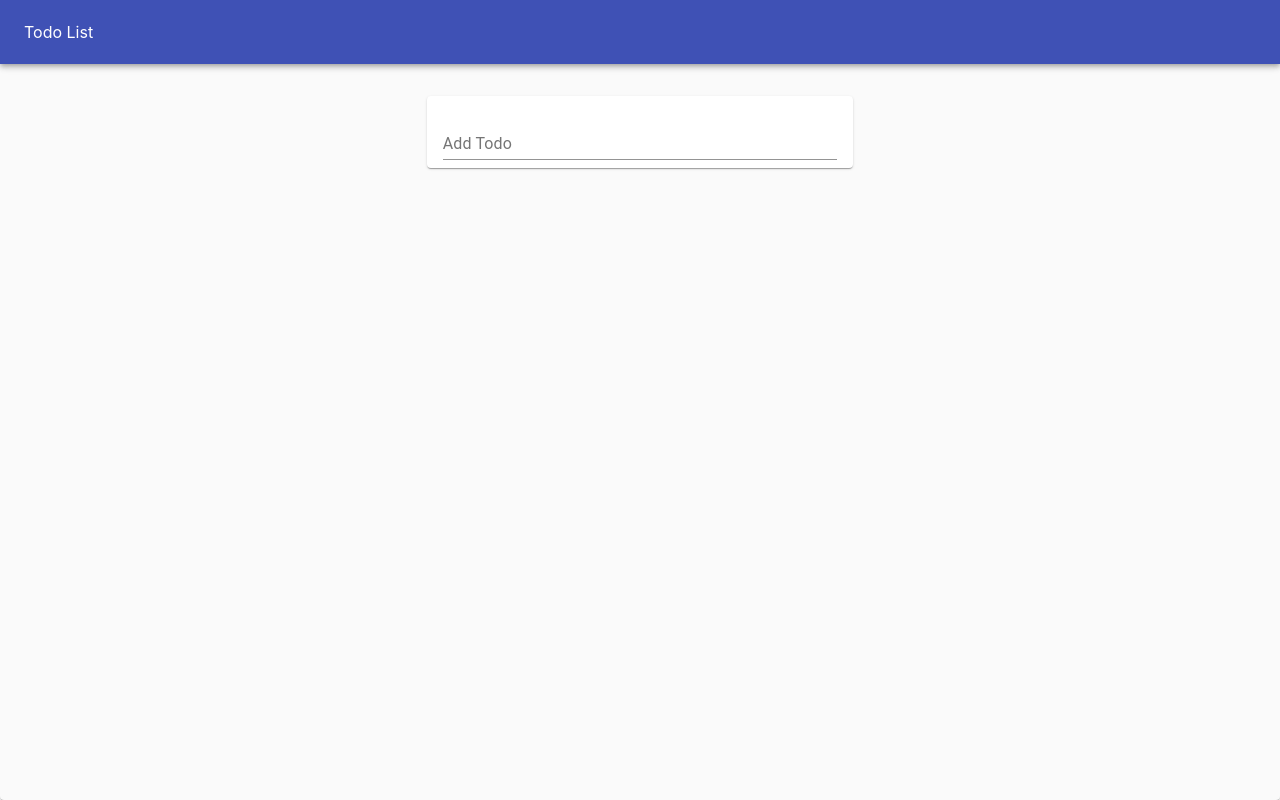
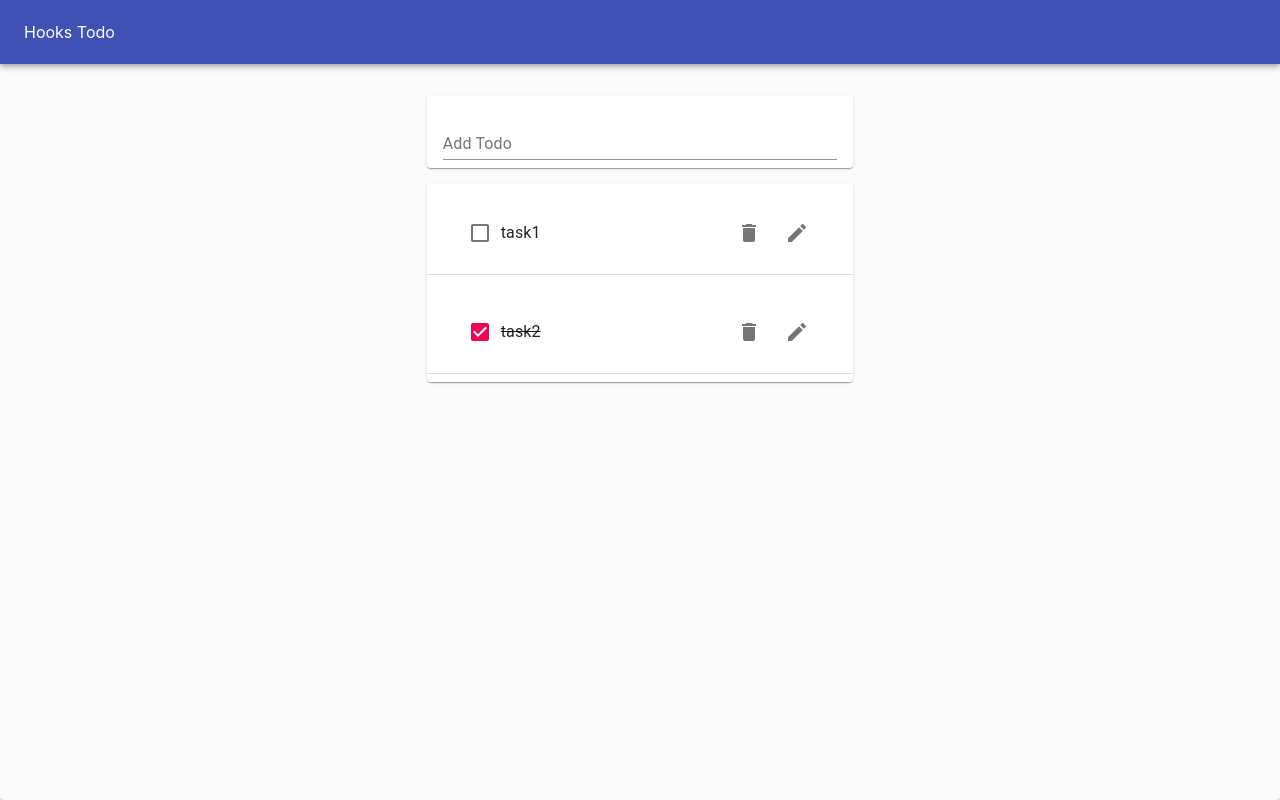
Before and after one commit to ashishsangale/hooks-todo, a React (Create React App) app: page / in a window 1280 px wide. Built offline with nearby package versions, Linux system fonts and the light colour scheme.

Commit message:
consuming context

```diff
--- a/src/EditTodoForm.js
+++ b/src/EditTodoForm.js
@@ -1,9 +1,11 @@
-import React from 'react';
+import React,{useContext} from 'react';
 import useInputState from './hooks/useInputState';
 import TextField from '@material-ui/core/TextField';
+import {TodosContext} from './context/Todos.Context';
 
-function EditTodoForm({editTodo, id, task, toggle}) {
+function EditTodoForm({ id, task, toggle }) {
     const[value, handleChange, reset] = useInputState(task)
+    const {editTodo} = useContext(TodosContext);
     return (
         <form onSubmit={e => {
             e.preventDefault();
--- a/src/Todo.js
+++ b/src/Todo.js
@@ -1,5 +1,4 @@
-import React, {useEffect} from 'react';
-import useTodoState from './hooks/useTodoState';
+import React from 'react';
 import Todolist from './Todolist';
 import Todoform from './Todoform';
 import Paper from '@material-ui/core/Paper';
@@ -7,16 +6,9 @@
 import Toolbar from '@material-ui/core/Toolbar';
 import AppBar from '@material-ui/core/AppBar';
 import Grid from '@material-ui/core/Grid';
+import { TodosProvider } from './context/Todos.Context';
 
 function Todo() {
-
-    const todolist = []
-    const{todos, addTodo, removeTodo, updateTodo, editTodo} = useTodoState(todolist)
-
-    useEffect(() => {
-        window.localStorage.setItem('todos', JSON.stringify(todos))
-    }, [todos])
-
     return (
         <Paper style={{
             padding: '0',
@@ -26,13 +18,15 @@
         }}>
             <AppBar color='primary' position='static' style={{height: '64px'}}>
                 <Toolbar>
-                    <Typography variant='inherit' justify='center'>Todo List</Typography>
+                    <Typography variant='inherit' justify='center'>Hooks Todo</Typography>
                 </Toolbar>
             </AppBar>
             <Grid container justify='center' style={{marginTop: '1rem'}}>
                 <Grid item xs={11} md={8} lg={4}>
-                    <Todoform addTodo={addTodo}/>
-                    <Todolist todos={todos} removeTodo={removeTodo} updateTodo={updateTodo} editTodo={editTodo}/>
+                    <TodosProvider>
+                        <Todoform/>
+                        <Todolist/>
+                    </TodosProvider>
                 </Grid>
             </Grid>
         </Paper>
--- a/src/TodoItem.js
+++ b/src/TodoItem.js
@@ -1,4 +1,4 @@
-import React from 'react';
+import React,{useContext} from 'react';
 import EditTodoForm from './EditTodoForm';
 import useToggleState from './hooks/useToggleState'
 import ListItem from '@material-ui/core/ListItem';
@@ -8,19 +8,21 @@
 import ListItemSecondaryAction from '@material-ui/core/ListItemSecondaryAction';
 import DeleteIcon from '@material-ui/icons/Delete';
 import EditIcon from '@material-ui/icons/Edit';
+import { TodosContext } from './context/Todos.Context';
 
-function TodoItem(props) {
+function TodoItem({id, task, completed}) {
     const [isEditing, toggle] = useToggleState(false)
+    const {removeTodo, updateTodo} = useContext(TodosContext)
     return (
         <ListItem>
-            {isEditing ? <EditTodoForm editTodo={props.editTodo} id={props.id} task={props.task} toggle={toggle} /> :
+            {isEditing ? <EditTodoForm id={id} task={task} toggle={toggle} /> :
             <>
-            <Checkbox tabIndex={-1} checked={props.completed} onClick={() => props.updateTodo(props.id)}/>
-           <ListItemText style={{textDecoration: props.completed? 'line-through': 'none'}}>
-                {props.task}
+            <Checkbox tabIndex={-1} checked={completed} onClick={() => updateTodo(id)}/>
+           <ListItemText style={{textDecoration: completed? 'line-through': 'none'}}>
+                {task}
            </ListItemText>
            <ListItemSecondaryAction>
-               <IconButton onClick={() => props.removeTodo(props.id)}>
+               <IconButton onClick={() => removeTodo(id)}>
                    <DeleteIcon/>
                </IconButton>
                <IconButton onClick={toggle}>
--- a/src/Todoform.js
+++ b/src/Todoform.js
@@ -1,11 +1,12 @@
-import React from 'react';
+import React,{ useContext } from 'react';
 import Paper from '@material-ui/core/Paper';
 import TextField from '@material-ui/core/TextField';
 import useInputState from './hooks/useInputState';
+import { TodosContext } from './context/Todos.Context';
 
-function Todoform({addTodo}) {
+function Todoform() {
     const [value, handleChange, reset] = useInputState('')
-
+    const { addTodo } = useContext(TodosContext)
     return (
         <Paper style={{margin: '1rem 0', padding:'0 1rem'}}>
             <form
--- a/src/Todolist.js
+++ b/src/Todolist.js
@@ -1,14 +1,15 @@
-import React from 'react';
+import React,{ useContext } from 'react';
 import TodoItem from './TodoItem'
 import Paper from '@material-ui/core/Paper';
 import List from '@material-ui/core/List';
 import ListItem from '@material-ui/core/ListItem';
-import ListItemText from '@material-ui/core/ListItemText'
-import Divider from '@material-ui/core/Divider'
+import ListItemText from '@material-ui/core/ListItemText';
+import Divider from '@material-ui/core/Divider';
+import { TodosContext } from './context/Todos.Context';
 
-export default function Todolist(props) {
-    const todos = props.todos.map(todo => (
-
+export default function Todolist() {
+    const {todos} = useContext(TodosContext)
+    const todolist = todos.map(todo => (
         <List>
             <>
             <ListItem>
@@ -16,11 +17,8 @@
                    <TodoItem
                    task={todo.task}
                    id={todo.id}
-                   key={todo.id}
                    completed={todo.completed}
-                   removeTodo={props.removeTodo}
-                   updateTodo={props.updateTodo}
-                   editTodo={props.editTodo}/>
+                  />
                 </ListItemText>
             </ListItem>
             <Divider/>
@@ -29,7 +27,7 @@
     ))
     return (
         <Paper>
-            {todos}
+            {todolist}
         </Paper>
     )
 }
```
